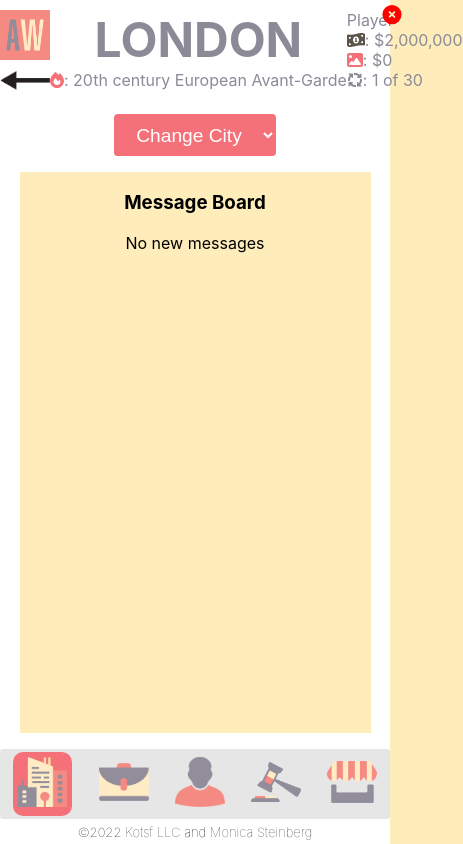
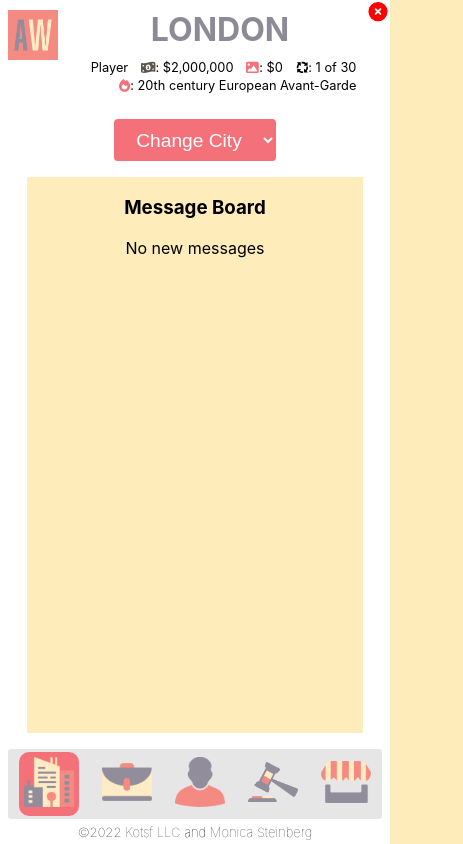
Before and after one commit to ggetzie/artwars_web, a React (Create React App) app: page /game/city in a window 390 px wide. Shown: the whole page, 463 px wide, since content can reach past the window. Built offline with nearby package versions, Linux system fonts and the light colour scheme.

Commit message:
fix layout for small screens

```diff
--- a/src/components/GameHeader.tsx
+++ b/src/components/GameHeader.tsx
@@ -41,8 +41,16 @@ const GameHeader = () => {
   const maxTurns = getMaxTurns(game);
   return (
     <div className="game-header">
+      <div className="row">
         <div className="gh-left">
           <img id="header-logo" src={awLogo} alt="Art Wars Logo" />
+        </div>
+        <div className="gh-right">
+          <h2 className="text-center text-upper m-0">{title}</h2>
+        </div>
+      </div>
+      <div className="row">
+        <div className="gh-left">
           {showBack && (
             <img
               id="back-arrow"
@@ -52,41 +60,29 @@ const GameHeader = () => {
             />
           )}
         </div>
-      <div className="gh-center">
-        <h2 className="text-center text-upper m-0">{title}</h2>
+        <div className="gh-right game-info">
+          <div>{player}</div>
+          <div title="Your cash balance">
+            <FontAwesomeIcon icon={faMoneyBill1Wave} color="#5c554b" />: $
+            {balance.toLocaleString()}
+          </div>
+          <div title="Total value of art in your portfolio.">
+            <FontAwesomeIcon icon={faImage} color="#f57179" />: $
+            {artValue.toLocaleString()}
+          </div>
+          <div title={`${maxTurns - turn} turns remaining`}>
+            <FontAwesomeIcon icon={faArrowsSpin} />: {turn} of {maxTurns}
+          </div>
           <div id="hot-category" title={`${hot} is SO HOT right now!`}>
             <FontAwesomeIcon icon={faFire} color="#f57179" />: {hot}
           </div>
-      </div>
-      <div className="gh-right">
-        <ul className="bare-list">
-          <li
-            style={{
-              display: "flex",
-              flexDirection: "row",
-              justifyContent: "space-between",
-            }}
-          >
-            {player}{" "}
-          </li>
-          <li title="Your cash balance">
-            <FontAwesomeIcon icon={faMoneyBill1Wave} color="#5c554b" />: $
-            {balance.toLocaleString()}
-          </li>
-          <li title="Total value of art in your portfolio.">
-            <FontAwesomeIcon icon={faImage} color="#f57179" />: $
-            {artValue.toLocaleString()}
-          </li>
-          <li title={`${maxTurns - turn} turns remaining`}>
-            <FontAwesomeIcon icon={faArrowsSpin} />: {turn} of {maxTurns}
-          </li>
           {showCity && (
-            <li title="Current City">
+            <div title="Current City">
               <img src={CityIcon} alt="City Icon" height={16} width={16} />:{" "}
               {city}
-            </li>
+            </div>
           )}
-        </ul>
+        </div>
       </div>
       <Link id="quit-button" to="/">
         <QuitButton />
--- a/src/components/IntegerInput.tsx
+++ b/src/components/IntegerInput.tsx
@@ -14,20 +14,16 @@ const IntegerInput = ({
   const settings = useAppSelector((state) => state.settings);
   const decSep = selectDecimal(settings);
   return (
-    <div>
     <input
       placeholder={placeholder}
       disabled={!editable}
       inputMode="numeric"
       onChange={(event) => {
-          const cleaned = event.target.value
-            .split(decSep)[0]
-            .replace(/\D+/g, "");
+        const cleaned = event.target.value.split(decSep)[0].replace(/\D+/g, "");
         const num = parseInt(cleaned);
         setNum(num);
       }}
     />
-    </div>
   );
 };
 
--- a/src/components/OfferRow.tsx
+++ b/src/components/OfferRow.tsx
@@ -17,7 +17,7 @@ const OfferRow = ({
   disabled?: boolean;
 }) => {
   return (
-    <div className="row offer-input">
+    <div className="offer-input">
       <IntegerInput
         placeholder={placeholder}
         setNum={setOutput}
@@ -26,7 +26,7 @@ const OfferRow = ({
       <button
         title={buttonTitle}
         type="button"
-        className="button"
+        className="br-2"
         disabled={Number.isNaN(value) || disabled}
         onClick={submit}
       >
--- a/src/screens/game/City.tsx
+++ b/src/screens/game/City.tsx
@@ -28,7 +28,7 @@ const City = () => {
 
   useEffect(() => {
     dispatch(setTitle(city));
-    dispatch(setShowBack(true));
+    dispatch(setShowBack(false));
   }, [city, dispatch]);
 
   return (
--- a/src/screens/game/Game.tsx
+++ b/src/screens/game/Game.tsx
@@ -30,7 +30,7 @@ const GameLink = ({
   const resolved = useResolvedPath(to);
   const match = useMatch({path: resolved.pathname, end: false});
   return (
-    <Link to={to} title="title" className={match ? "active" : ""}>
+    <Link to={to} title={title} className={match ? "active" : ""}>
       <img src={imgSrc} alt={title} />
     </Link>
   );
--- a/src/styles/App.css
+++ b/src/styles/App.css
@@ -603,27 +603,34 @@ div#home-screen {
 }
 
 .offer-input {
+  display: flex;
+  flex-direction: row;
+  justify-content: space-evenly;
+  align-items: stretch;
   column-gap: 0.5em;
+  height: 2em;
 }
 
 .offer-input input {
   font-size: 1.2em;
   padding-left: 0.5em;
-  margin-left: 0.5em;
   height: 100%;
   border: 1px #e6e6e6 solid;
   border-radius: 0.2em;
+  min-width: 0;
 }
 
 .offer-input button {
+  display: flex;
+  flex-direction: column;
+  justify-content: center;
   background-color: #f57179;
   color: white;
   font-size: 1.2em;
-  margin: 0 auto 0 auto;
   border: none;
-  box-shadow: none;
-  padding: 0.5em;
   cursor: pointer;
+  min-width: fit-content;
+  height: 100%;
 }
 
 .auction-messages {
@@ -650,37 +657,42 @@ div#home-screen {
 
 .game-header {
   height: fit-content;
-  display: flex;
-  flex-direction: row;
-  justify-content: space-between;
   padding-top: 10px;
   margin-bottom: 1.5em;
   position: relative;
 }
 
-.gh-center {
-  flex-basis: 100%;
+.gh-right h2 {
   color: #8c8a97;
   font-size: 2em;
-  display: flex;
-  flex-direction: column;
-  justify-content: space-between;
 }
 
 .gh-right {
-  width: fit-content;
+  flex-basis: 100%;
   white-space: nowrap;
 }
 
-.gh-right ul {
-  color: #8c8a97;
+.game-info {
+  margin: 0em 1em;
+  font-size: 0.8em;
+  display: flex;
+  flex-direction: row;
+  justify-content: flex-end;
 }
 
+.game-info div {
+  margin-right: 1em;
+  margin-bottom: 0.2em;
+  display: flex;
+  flex-direction: row;
+  align-items: center;
+}
 .gh-left {
   display: flex;
   flex-direction: column;
   align-items: center;
   justify-content: space-between;
+  width: 50px;
 }
 
 img#header-logo {
@@ -699,12 +711,6 @@ img#back-arrow {
   right: -14px;
 }
 
-#hot-category {
-  font-size: 0.5em;
-  white-space: nowrap;
-  text-align: center;
-}
-
 #new-game-form {
   width: 80%;
   margin: 3em auto 3em auto;
@@ -716,6 +722,12 @@ img#back-arrow {
   padding: 5px;
 }
 
+.game-info {
+  display: flex;
+  flex-direction: row;
+  flex-wrap: wrap;
+}
+
 @media screen and (max-width: 640px) {
   .App {
     width: 100%;
@@ -723,6 +735,12 @@ img#back-arrow {
   }
 
   main  {
-    padding: 0;
+    padding: 0 0.5em;
+  }
+
+  #quit-button {
+  position: absolute;
+  top: 0.1em;
+  right: -0.5em;
   }
 }
```
Lines whose indentation alone changed are shown as unchanged.
